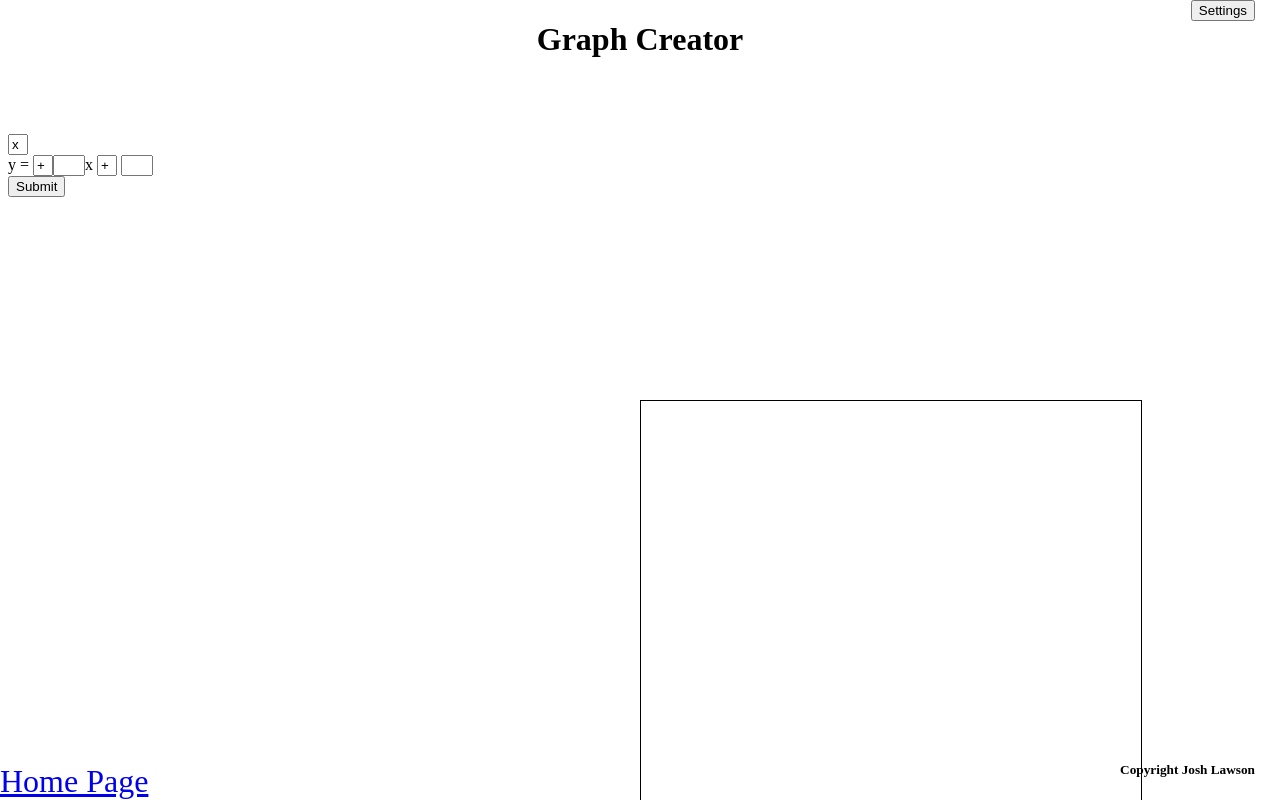
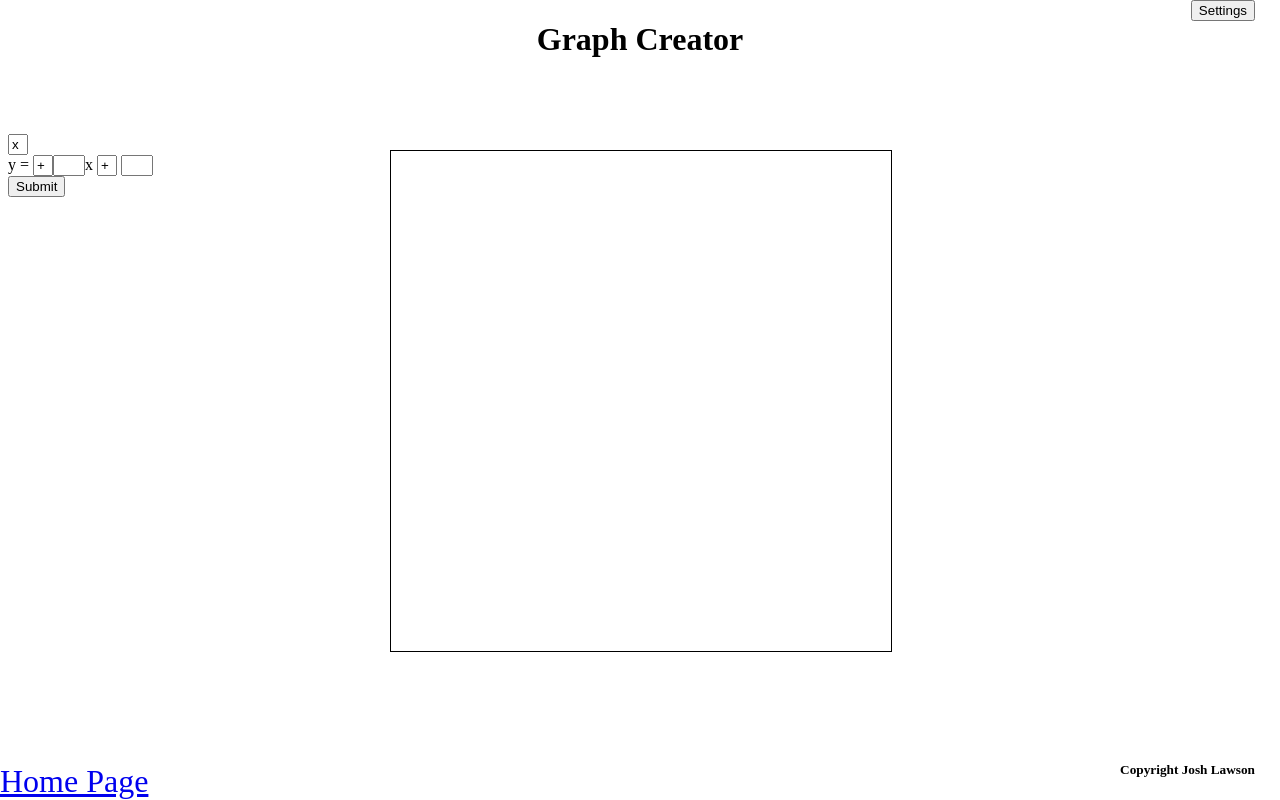
Before and after one commit to Josh-D-L/Math-Machines, a plain HTML site: page Machines/Graph-Creator.html in a window 1280 px wide. Drawn offline with Linux system fonts and the light colour scheme.

Commit message:
Update Graph-Creator.html

```diff
--- a/Machines/Graph-Creator.html
+++ b/Machines/Graph-Creator.html
@@ -13,6 +13,8 @@
 	canvas {
 		top: 50%;
 		left: 50%;
+		margin-top: -250px;
+		margin-left: -250px;
 		position: fixed;
 		display: block;
 	}
```
